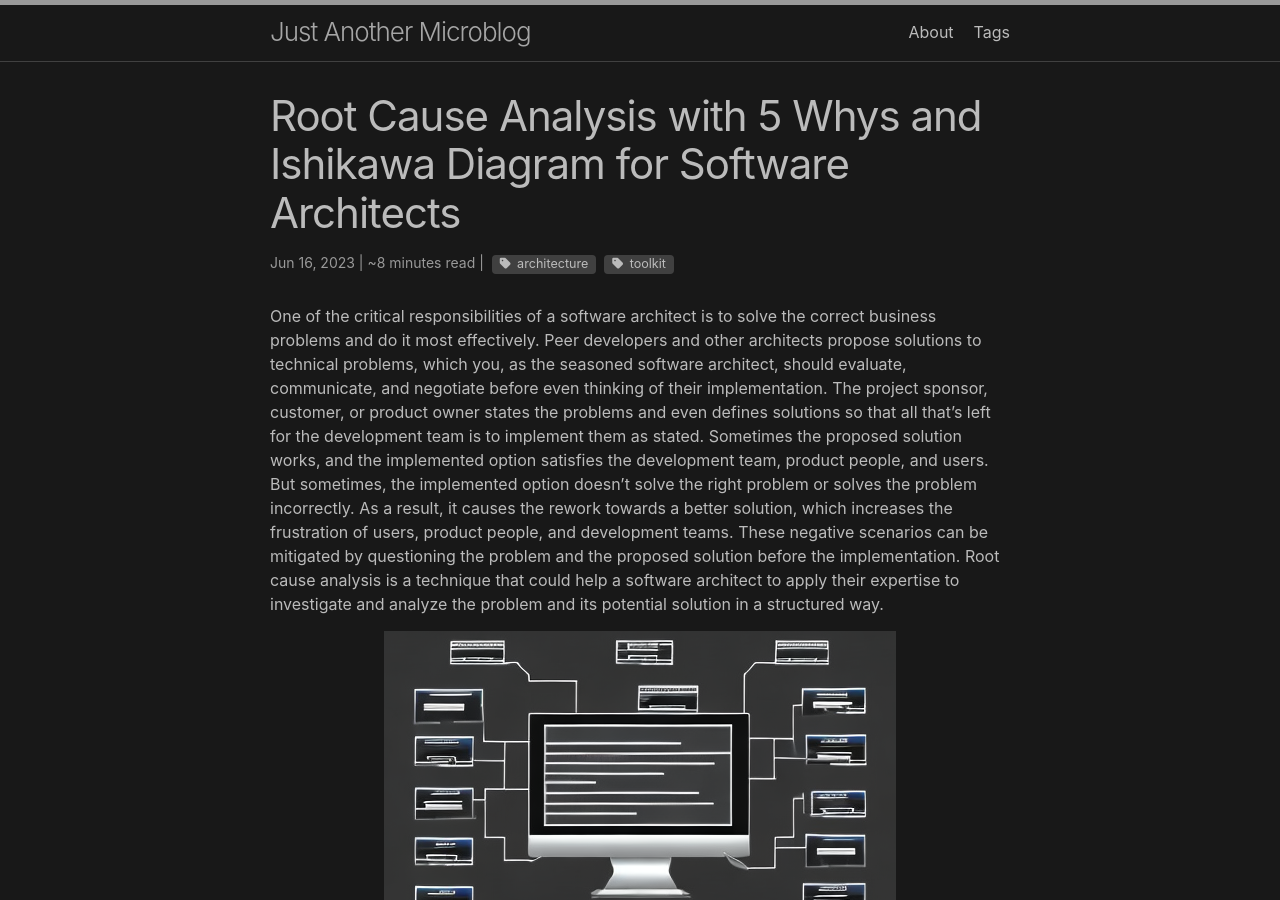
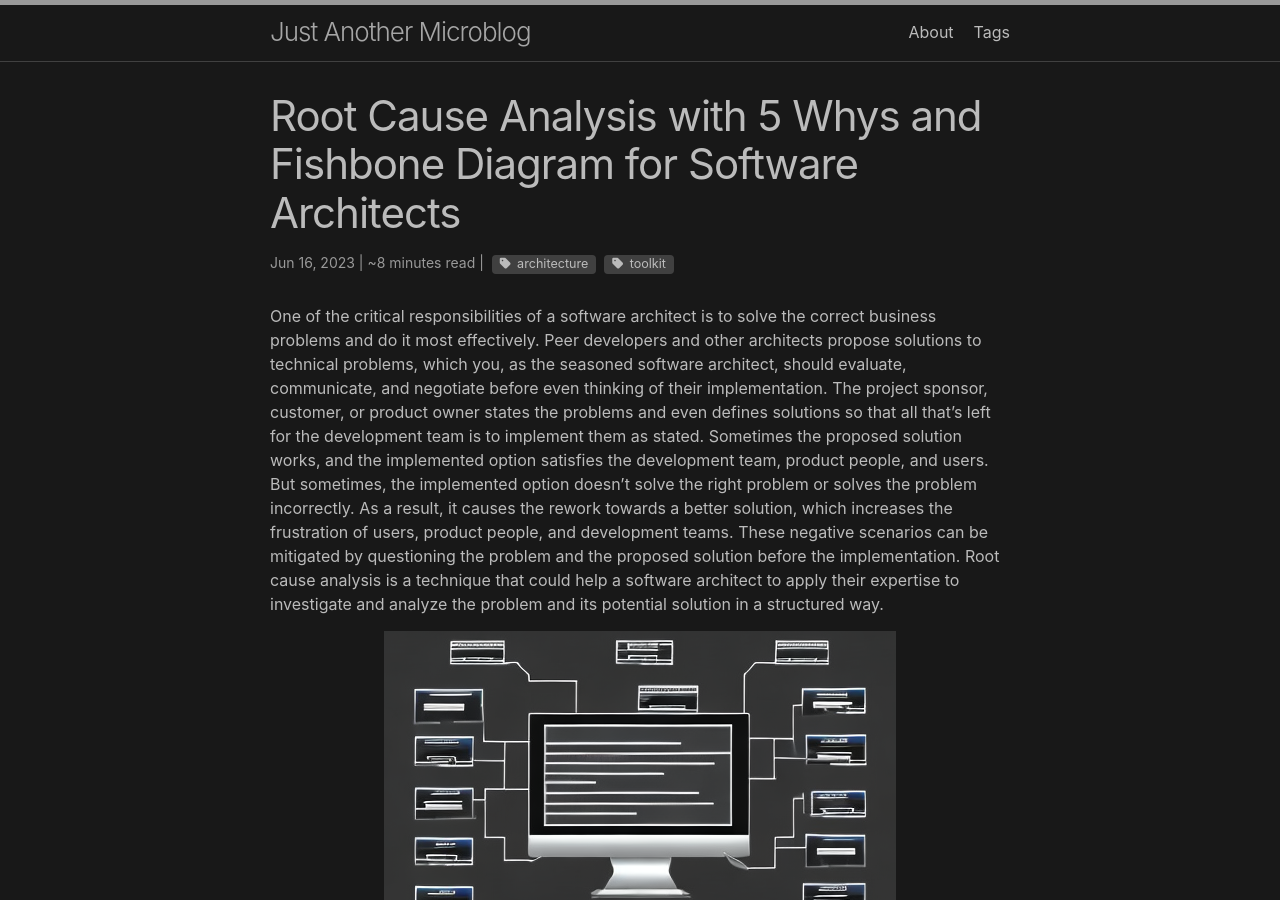
Before and after one commit to vglushko/vglushko.github.io, a Jekyll site: the page built from _posts/2023-06-16-rca-5-whys-fishbone-diagram-for-architects.md, in a window 1280 px wide and 900 px high. Built offline with Jekyll 4.4.1, drawn with Linux system fonts in a browser that asks for light colours; nearby versions of some CDN libraries; part of the change alters nothing that is shown.

Commit message:
post: rename ishikawa to fishbone in the title

```diff
--- a/_posts/2023-06-16-rca-5-whys-ishikawa-diagram-for-architects.md
+++ b/_posts/2023-06-16-rca-5-whys-fishbone-diagram-for-architects.md
@@ -1,6 +1,6 @@
 ---
 layout: post
-title: "Root Cause Analysis with 5 Whys and Ishikawa Diagram for Software Architects"
+title: "Root Cause Analysis with 5 Whys and Fishbone Diagram for Software Architects"
 date: 2023-06-16 19:30:00 +0300
 category: architecture
 heading: true
@@ -12,7 +12,7 @@ tags:
 One of the critical responsibilities of a software architect is to solve the correct business problems and do it most effectively. Peer developers and other architects propose solutions to technical problems, which you, as the seasoned software architect, should evaluate, communicate, and negotiate before even thinking of their implementation. The project sponsor, customer, or product owner states the problems and even defines solutions so that all that's left for the development team is to implement them as stated. Sometimes the proposed solution works, and the implemented option satisfies the development team, product people, and users. But sometimes, the implemented option doesn't solve the right problem or solves the problem incorrectly. As a result, it causes the rework towards a better solution, which increases the frustration of users, product people, and development teams. These negative scenarios can be mitigated by questioning the problem and the proposed solution before the implementation. Root cause analysis is a technique that could help a software architect to apply their expertise to investigate and analyze the problem and its potential solution in a structured way.<!--more-->
 
 
-![Root Cause Analysis](/assets/2023-06-16-rca-5-whys-ishikawa-diagram-for-architects/heading.png "The heading was generated by Playground AI"){:style="display: block; margin: 0 auto;" }
+![Root Cause Analysis](/assets/2023-06-16-rca-5-whys-fishbone-diagram-for-architects/heading.png "The heading was generated by Playground AI"){:style="display: block; margin: 0 auto;" }
 
 
 # What is Root Cause Analysis?
@@ -38,7 +38,7 @@ The Fishbone diagram helps with the identification, sorting, categorization, and
 
 Example:
 
-![Fishbone diagram](/assets/2023-06-16-rca-5-whys-ishikawa-diagram-for-architects/fishbone.png "Fishbone diagram"){:style="display: block; margin: 0 auto;"}
+![Fishbone diagram](/assets/2023-06-16-rca-5-whys-fishbone-diagram-for-architects/fishbone.png "Fishbone diagram"){:style="display: block; margin: 0 auto;"}
 
 # Example: Application Stability Problem
 Suppose you support an e-commerce web application serving thousands of users which you and your team developed in .NET or Java for a large retail company. It implements the features typical for an e-commerce product: product catalog, discounts, ordering, delivery tracking, order returns, etc. It works well most of the time. However, users complain that they very rarely see incorrect order total prices. You did your investigation and found that this is because of the corrupted state in the data context used to access data in the database. State corruption happens because of sharing the same context instance for the whole application instead of the current request, so multiple request threads intervene with the same data. You would like to find out why it happens and what to do to avoid these kinds of issues in the future.
@@ -71,12 +71,12 @@ Analyzing the answers, you can reveal reasons from multiple categories that caus
 
 You can visualize the results of the analysis on the following Fishbone diagram:
 
-![Fishbone diagram](/assets/2023-06-16-rca-5-whys-ishikawa-diagram-for-architects/rca-example1.png "Fishbone diagram for an application stability problem"){:style="display: block; margin: 0 auto;"}
+![Fishbone diagram](/assets/2023-06-16-rca-5-whys-fishbone-diagram-for-architects/rca-example1.png "Fishbone diagram for an application stability problem"){:style="display: block; margin: 0 auto;"}
 
 Now you're ready to work on a mitigation plan which you then communicate to other stakeholders.
 
 # Example: Making an Architecture Decision
-Suppose you are working on a high-level architecture of a multi-tenant event-driven e-commerce web application. The application functionality is similar to what we discussed in the previous [example](rca-5-whys-ishikawa-diagram-for-architects.html#example-application-stability-problem). You decided to host your application on a public cloud such as Amazon Web Services. Your fellow architect is presenting you with an idea to store all the data from different users in a DynamoDB database. DynamoDB is a high-performance key-value storage offering from Amazon. You wonder about the reasons for this decision and would like to explore this solution in detail.
+Suppose you are working on a high-level architecture of a multi-tenant event-driven e-commerce web application. The application functionality is similar to what we discussed in the previous [example](rca-5-whys-fishbone-diagram-for-architects.html#example-application-stability-problem). You decided to host your application on a public cloud such as Amazon Web Services. Your fellow architect is presenting you with an idea to store all the data from different users in a DynamoDB database. DynamoDB is a high-performance key-value storage offering from Amazon. You wonder about the reasons for this decision and would like to explore this solution in detail.
 
 Q: *Why do you think DynamoDB would be a good option to keep users' data?*
 A: Because DynamoDB is a highly available and scalable database offering from AWS.
@@ -103,7 +103,7 @@ You can get two types of concerns from looking into the answers:
 
 Now you can visualize the results of the analysis as the Fishbone diagram:
 
-![Fishbone diagram](/assets/2023-06-16-rca-5-whys-ishikawa-diagram-for-architects/rca-example2.png "Fishbone diagram for an architecture decision"){:style="display: block; margin: 0 auto;"}
+![Fishbone diagram](/assets/2023-06-16-rca-5-whys-fishbone-diagram-for-architects/rca-example2.png "Fishbone diagram for an architecture decision"){:style="display: block; margin: 0 auto;"}
 
 You can find more concerns if you dig deeper into the problem. However, the exploratory analysis we've just done provides you with a solid starting point.
 
```
Also changed, not shown: assets/2023-06-16-rca-5-whys-fishbone-diagram-for-architects/fishbone.png (renamed from assets/2023-06-16-rca-5-whys-ishikawa-diagram-for-architects/fishbone.png), assets/2023-06-16-rca-5-whys-fishbone-diagram-for-architects/heading.png (renamed from assets/2023-06-16-rca-5-whys-ishikawa-diagram-for-architects/heading.png), assets/2023-06-16-rca-5-whys-fishbone-diagram-for-architects/rca-example1.png (renamed from assets/2023-06-16-rca-5-whys-ishikawa-diagram-for-architects/rca-example1.png), assets/2023-06-16-rca-5-whys-fishbone-diagram-for-architects/rca-example2.png (renamed from assets/2023-06-16-rca-5-whys-ishikawa-diagram-for-architects/rca-example2.png), 2 other files.
